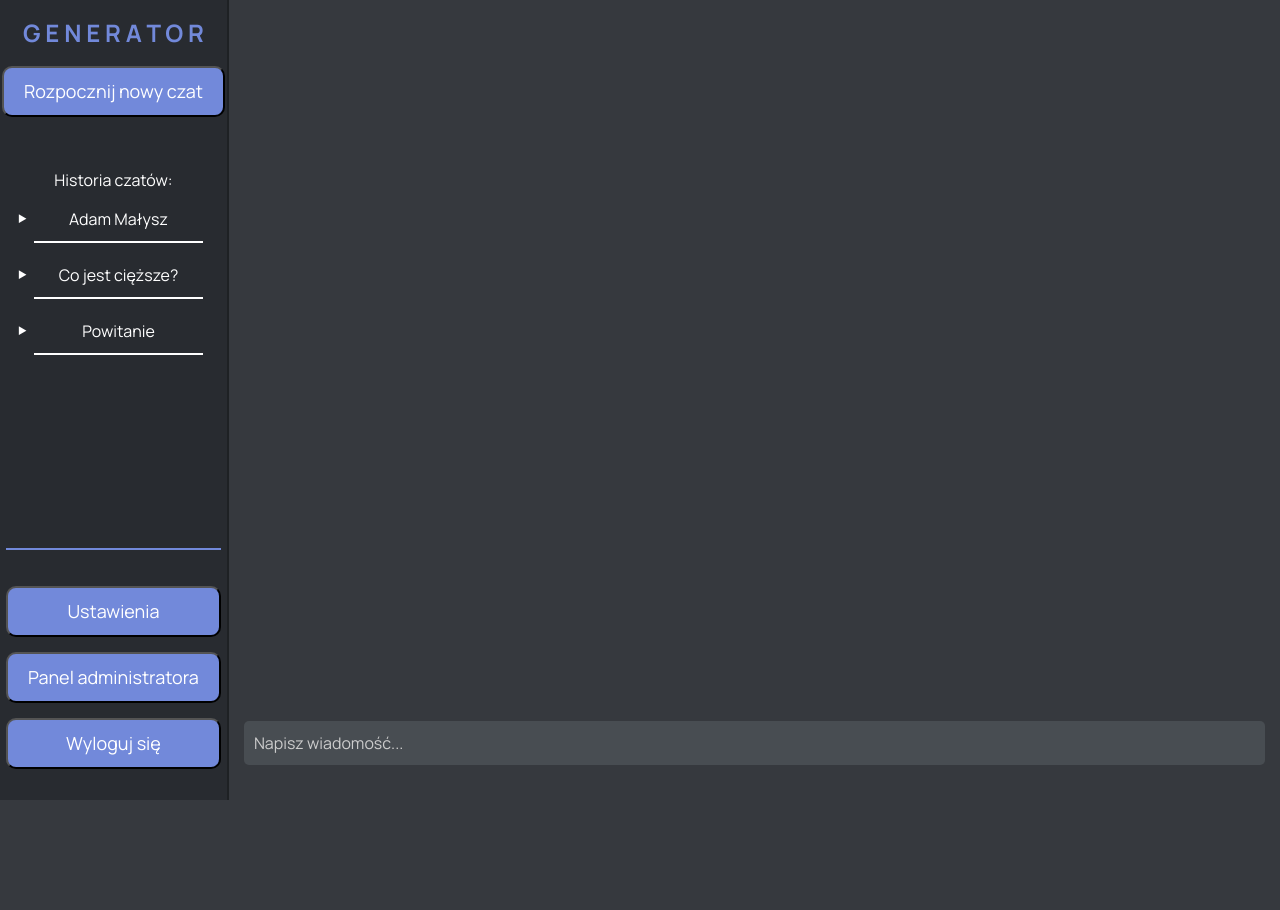
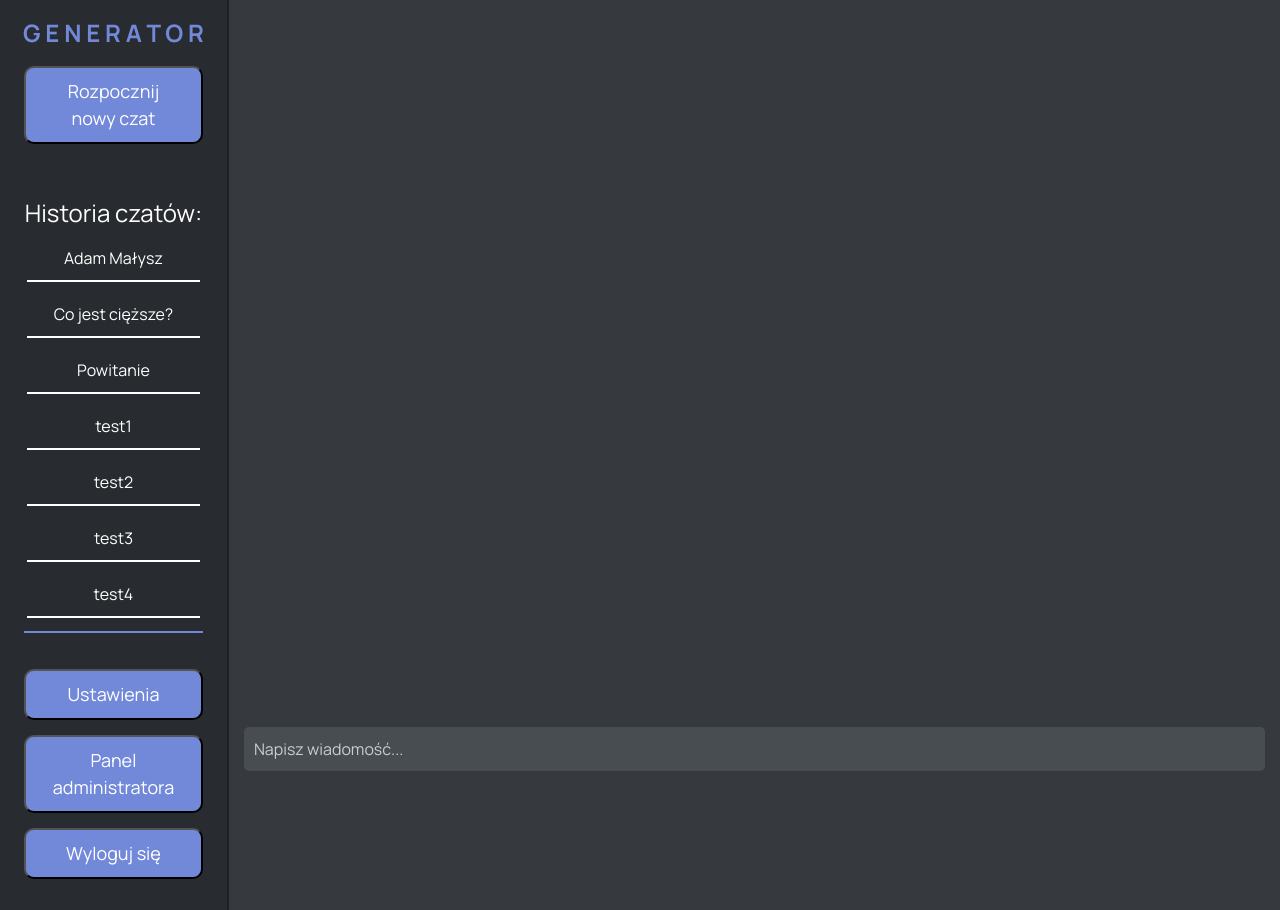
Before and after one commit to nitrazek/ChatLLM, a React (Create React App) app in the folder web/: page / in a window 1280 px wide. Before the commit the page ends 800 px from the top, so only its background shows below. Built offline with nearby package versions, Linux system fonts and the light colour scheme.

Commit message:
Fixed overflowing on page

```diff
--- a/web/src/App.css
+++ b/web/src/App.css
@@ -1,29 +1,24 @@
-/* Reset CSS */
 * {
   margin: 0;
   padding: 0;
   box-sizing: border-box;
 }
 
-/* Root font size */
 html {
   font-size: 24px;
 }
 
-/* Body styles */
 body {
   background-color: #36393e;
   color: white;
   font-family: 'Manrope', sans-serif;
 }
 
-/* App container */
 .App {
   min-height: 100vh;
   display: flex;
 }
 
-/* Sidebar */
 .sideBar {
   flex: 2;
   border-right: 2px solid #1e2124;
@@ -34,7 +29,6 @@ body {
   align-items: center;
 }
 
-/* Styling for the lower side */
 .lowerSide {
   display: flex;
   flex-direction: column;
@@ -45,7 +39,6 @@ body {
   margin-bottom: 7%;
 }
 
-/* Main content area */
 .main {
   flex: 9;
   margin: 15px;
@@ -53,16 +46,16 @@ body {
   flex-direction: column;
 }
 
-/* Styling for the upper side */
 .mainTop {
   display: flex;
   flex-direction: column;
-  justify-content: flex-start; /* Przenieś wiadomości na górę */
+  justify-content: flex-start;
   align-items: center;
-  height: 100%;
+  height: 89vh;
+  overflow-y: auto;
 }
 
-/* Styling for the upper side */
+
 .upperSide {
   display: flex;
   flex-direction: column;
@@ -71,7 +64,6 @@ body {
   height: 100%;
 }
 
-/* Styling for the top text */
 .upperSideTop {
   color: #7289da;
   margin-bottom: 15px;
@@ -79,7 +71,6 @@ body {
   font-weight: bold;
 }
 
-/* Styling for the 'Rozpocznij nowy czat' button */
 .newChatButton {
   background-color: #7289da;
   color: white;
@@ -87,7 +78,7 @@ body {
   border-radius: 10px;
   font-size: large;
   margin-bottom: 15px;
-  width: 100%;
+  width: 14vw;
 }
 
 .sideBarButton {
@@ -102,7 +93,6 @@ body {
   width: 100%;
 }
 
-/* Styling for the chat input */
 .input {
   margin-top: auto;
   margin-bottom: 20px;
@@ -129,29 +119,34 @@ input[type="text"]::placeholder {
   margin: 7.5px 0;
   border-radius: 5px;
   font-size: medium;
-  width: 50%; /* Occupying half of the screen */
+  width: 50%;
 }
 
 .userMessage {
-  align-self: flex-start; /* Aligning to the left */
+  align-self: flex-start;
 }
 
 .botMessage {
-  align-self: flex-end; /* Aligning to the right */
+  align-self: flex-end;
 }
 
 .chatHistoryButton {
   background-color: transparent;
   color: white;
-  padding: 10px 20px;
+  padding: 10px 15px;
   border-top: none;
   border-left: none;
   border-right: none;
   border-bottom: white 2px solid;
   font-size: medium;
   margin: 5px;
-  width: 100%;
+  width: 90%;
+  white-space: nowrap;
+  overflow: hidden;
+  text-overflow: ellipsis;
 }
+
+
 
 ul.chatHistory {
   padding: 0;
@@ -163,10 +158,13 @@ ul.chatHistory > li {
   list-style-type: "⯈";
   padding: 0;
   margin: 0;
+  width: 15vw;
 }
 
 .upperSideBottom {
   font-size: medium;
+  height: 50vh;
+  overflow-y: auto;
 }
 
 .avatar {
--- a/web/src/App.js
+++ b/web/src/App.js
@@ -11,7 +11,13 @@ function App() {
   const chatHistory = [
     "Adam Małysz",
     "Co jest cięższe?",
-    "Powitanie"
+    "Powitanie",
+    "test1",
+    "test2",
+    "test3",
+    "test4",
+    "test5",
+    "test6"
   ];
 
   const sendMessage = async () => {
@@ -32,7 +38,7 @@ function App() {
       const response = await axios.post('http://localhost:3000/api/v1/model/questions', { question: input });
       const botMessage = {
         id: messages.length + 2,
-        text: response.data.answer, // Use response.data.answer instead of response.data.reply
+        text: response.data.answer,
         fromUser: false,
         user: { name: "Bot", avatar: "./avatars/bot.png" }
       };
@@ -40,7 +46,6 @@ function App() {
       setMessages(prevMessages => [...prevMessages, botMessage]);
     } catch (error) {
       console.error('Error sending message:', error);
-      // Optionally add an error message to the chat
     } finally {
       setIsLoading(false);
     }
@@ -52,7 +57,7 @@ function App() {
 
   const handleKeyDown = (e) => {
     if (e.key === 'Enter') {
-      e.preventDefault(); // Prevent the default action of the Enter key
+      e.preventDefault();
       sendMessage();
     }
   };
@@ -64,9 +69,9 @@ function App() {
           <div className="upperSideTop">G E N E R A T O R</div>
           <button className="newChatButton">Rozpocznij nowy czat</button>
           <br></br>
+              Historia czatów:
           <div className="upperSideBottom">
             <ul className="chatHistory" style={{ textAlign: "center", alignContent: "center" }}>
-              Historia czatów:
               {chatHistory.map((option, index) => (
                 <li key={index}>
                   <button className="chatHistoryButton">{option}</button>
```
